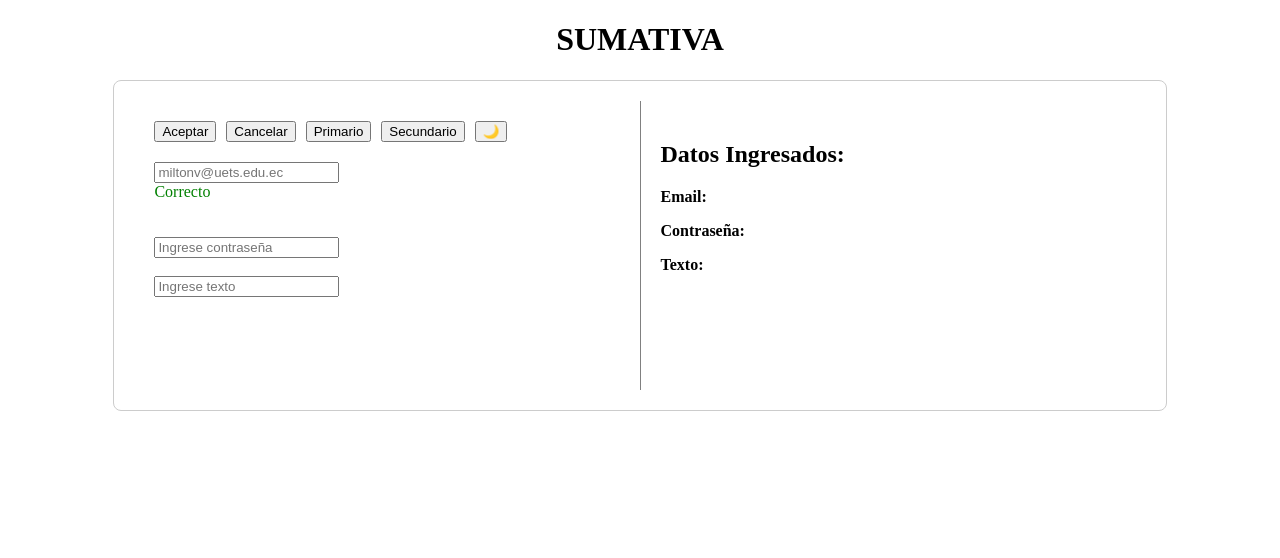
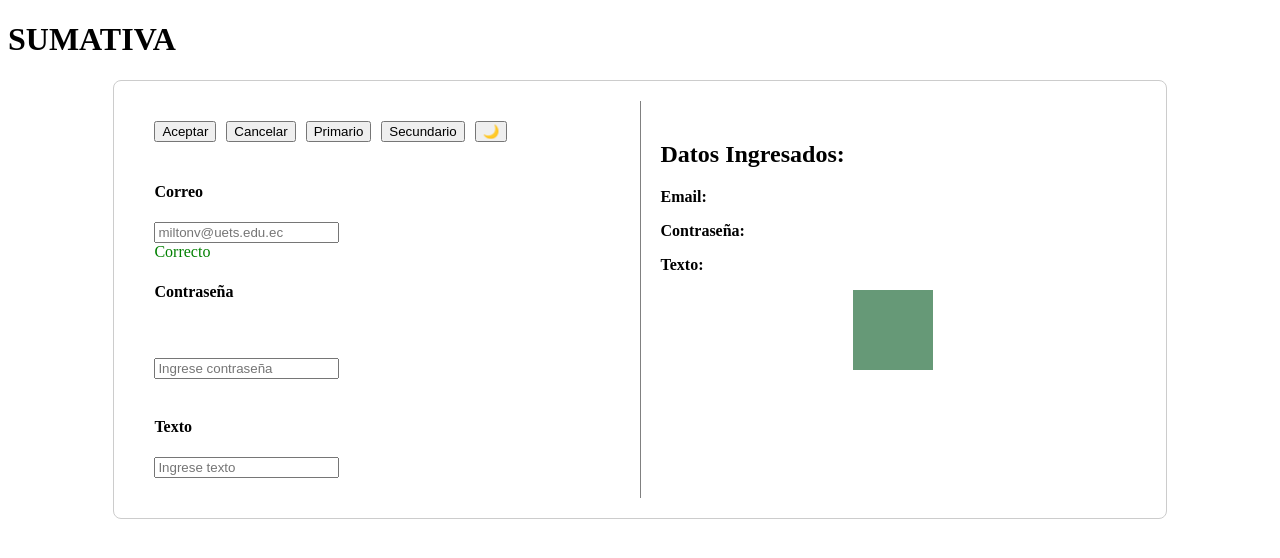
Before and after one commit to ricardoo-gif7/sumativarups1, an Angular app: page / in a window 1280 px wide. Shown: the top 558 px of the page. Built offline with nearby package versions, Linux system fonts and the light colour scheme.

Commit message:
first commit

```diff
--- a/src/app/Components/output-view/output-view.component.css
+++ b/src/app/Components/output-view/output-view.component.css
@@ -10,12 +10,11 @@
     width: 80px;
     height: 80px;
     background-color: rgb(102, 153, 119);
-  background-color: white; /* Color inicial */
-  display: flex;
-  justify-content: center;
-  align-items: center;
-  transition: background-color 0.5s, transform 0.5s;
-  margin: auto; /* Centrar el cuadro */
+    display: flex;
+    justify-content: center;
+    align-items: center;
+    transition: background-color 0.5s, transform 0.5s;
+    margin: auto; /* Centrar el cuadro */
 }
 
 .rotate {
@@ -23,7 +22,7 @@
 }
 
 .red {
-  background-color: red; /* Color rojo al rotar */
+  background-color: rgb(214, 115, 115); /* Color rojo al rotar */
 }
 
 .small {
--- a/src/app/Components/sumativa-view/sumativa-view.component.css
+++ b/src/app/Components/sumativa-view/sumativa-view.component.css
@@ -8,9 +8,6 @@
     background-color: white;
   }
 
-  .card-header {
-    text-align: center;
-  }
 
   .card-body {
     display: flex;
@@ -54,16 +51,6 @@
     color: red;
   }
 
-  .output-view {
-    margin-top: 20px;
-  }
-
-  .animation-area {
-    width: 100%;
-    height: 200px;
-    background-color: purple;
-    margin-top: 10px;
-  }
 
   .card {
     display: flex;
--- a/src/app/Components/sumativa-view/sumativa-view.component.html
+++ b/src/app/Components/sumativa-view/sumativa-view.component.html
@@ -12,10 +12,15 @@
         <app-botonmodooscuro (click)="onButtonClick('Modo Oscuro')"></app-botonmodooscuro>
       </div>
       <div class="input-group">
+        <h4 class="correo">Correo</h4>
         <app-email [(value)]="email" (valueChange)="onEmailChange($event)"></app-email>
         <span [ngClass]="{'valid': emailValidation, 'invalid': !emailValidation}">Correcto</span>
+
+        <h4 class="correo">Contraseña</h4>
         <app-contra [(value)]="password" (valueChange)="onPasswordChange($event)"></app-contra>
         <span *ngIf="passwordWarning" class="warning">La contraseña es débil</span>
+
+        <h4 class="correo">Texto</h4>
         <app-texto [(value)]="text" (valueChange)="onTextChange($event)" placeholder="Ingrese Texto"></app-texto>
       </div>
     </div>
```
